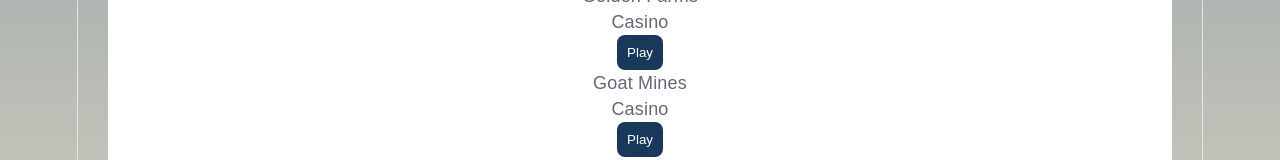
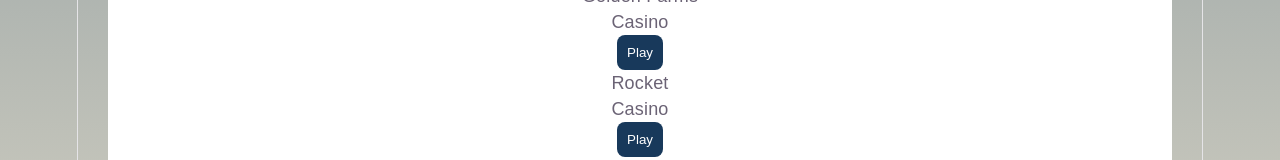
Before and after one commit to mossbeachmatt-netizen/bittergoat-farms-site, a React (Vite) app: page / in a window 1280 px wide. Shown: the part 2029-2189 px from the top of the page. Built offline with nearby package versions, Linux system fonts and the light colour scheme.

Commit message:
fix game list

```diff
--- a/src/BittergoatFarmsHomepage.jsx
+++ b/src/BittergoatFarmsHomepage.jsx
@@ -14,7 +14,7 @@
     { title: "Cocaine Bear", category: "Arcade" },
     { title: "Mostly Peaceful", category: "Arcade" },
     { title: "Golden Farms", category: "Casino" },
-    { title: "Goat Mines", category: "Casino" },
+    { title: "Rocket", category: "Casino" },
     { title: "Goat Mines", category: "Casino" },
   ];
 
@@ -28,7 +28,7 @@
         return "/games/crab-hunt/index.html";
       case "Cocaine Bear":
         return "/games/cocaine-bear/index.html";
-      default:
+      case "Mostly Peaceful":
         return "/games/mostly-peaceful/index.html";
       case "Rocket":
         return "/games/rocket/index.html";
```
